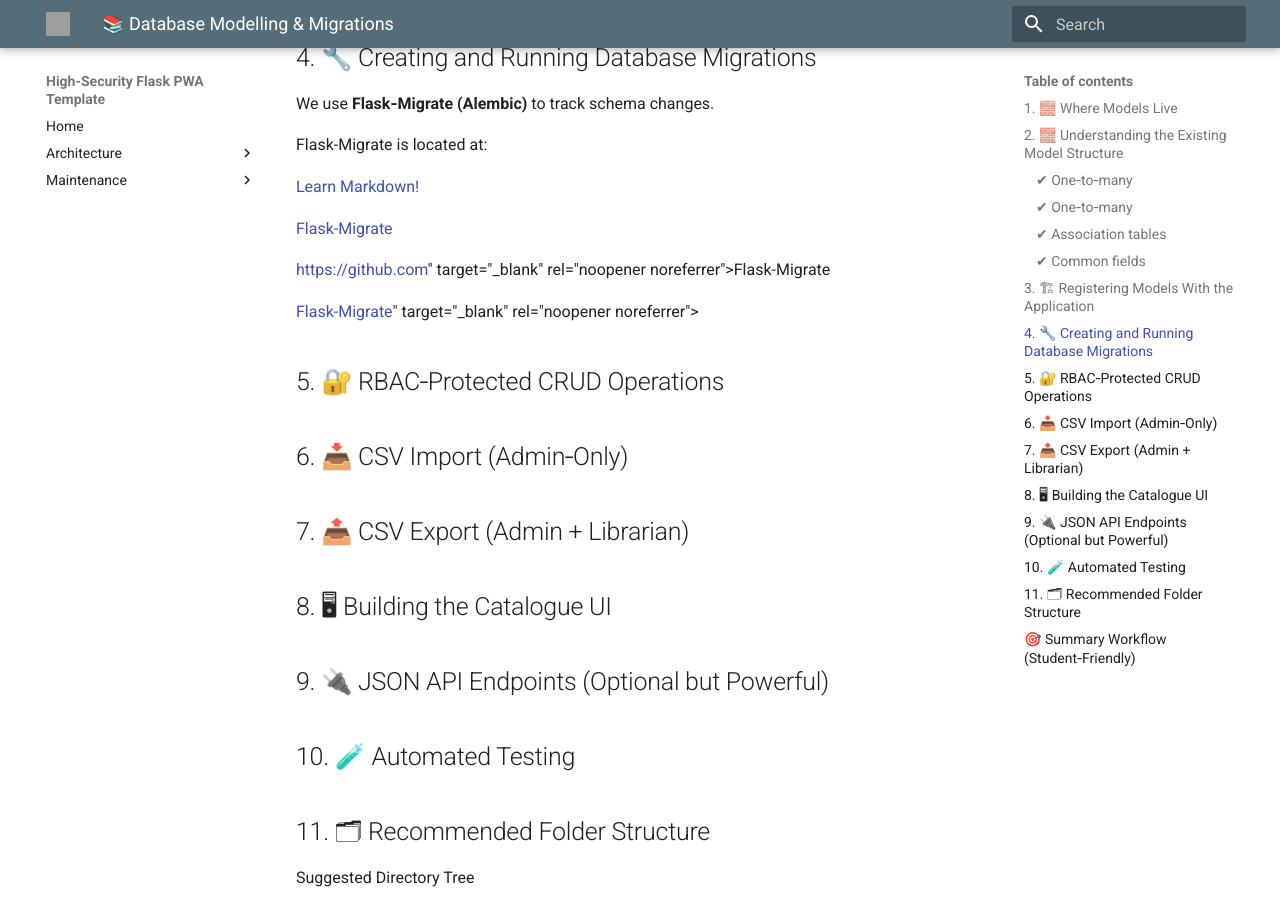
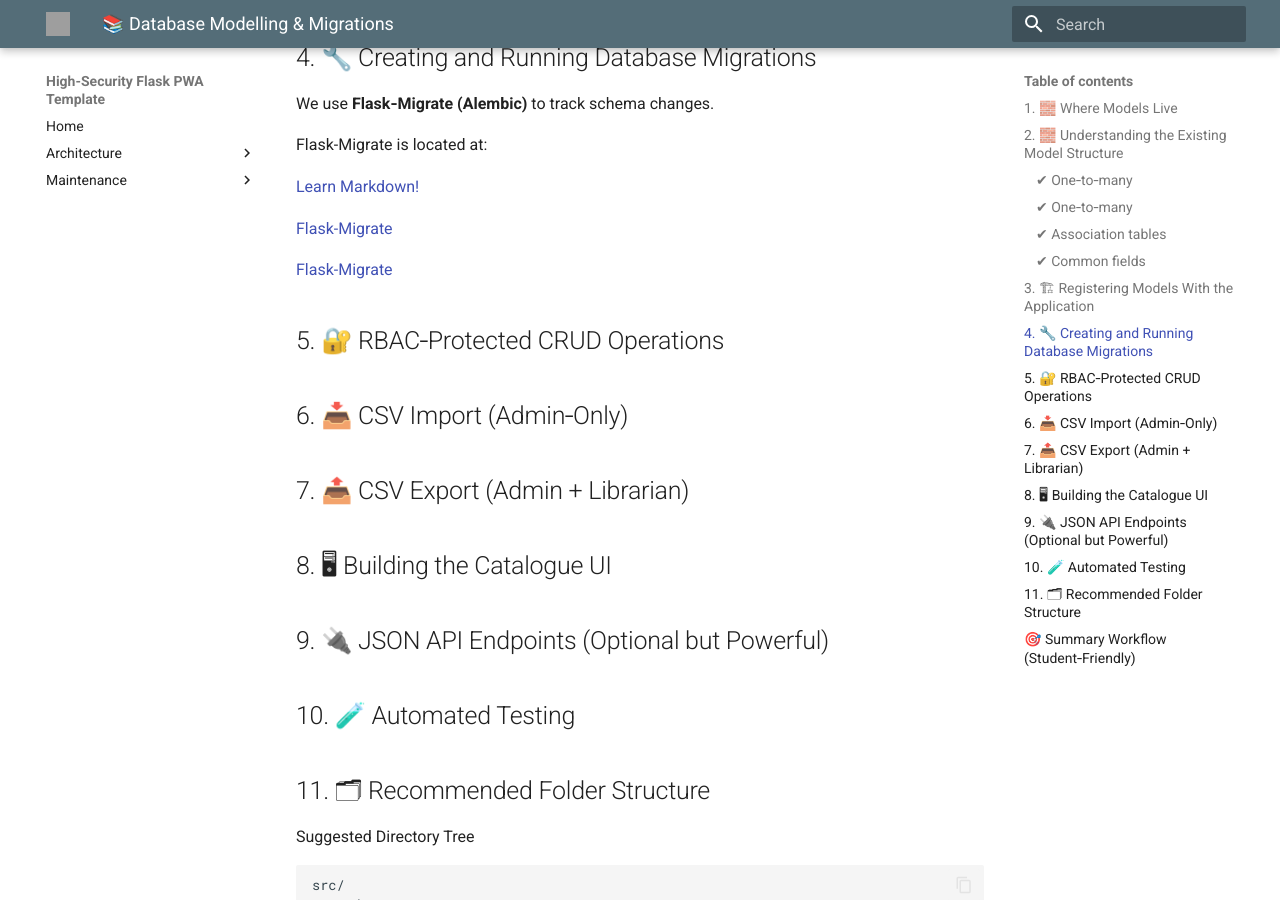
Before and after one commit to detnsw-sydtech/High-Security-Flask-PWA-Repo-Template, an MkDocs documentation site: the page built from docs/project/db_modelling.md, in a window 1280 px wide and 900 px high, scrolled down 2229 px. Built offline with MkDocs 1.6.1 and Material for MkDocs 9.7.7, drawn with Linux system fonts in a browser that asks for light colours; some of the changed lines change nothing that is shown; grey boxes are pictures that could not be loaded.

Commit message:
Update db_modelling.md

```diff
--- a/docs/project/db_modelling.md
+++ b/docs/project/db_modelling.md
@@ -92,9 +92,8 @@
 [Flask-Migrate](https://pypi.org/project/Flask-Migrate)
 
 
-<a href="[https://github.com](https://pypi.org/project/Flask-Migrate)" target="_blank" rel="noopener noreferrer">Flask-Migrate</a>
+<a href="https://pypi.org/project/Flask-Migrate" target="_blank" rel="noopener noreferrer">Flask-Migrate</a>
 
-<a href="[Flask-Migrate](https://pypi.org/project/Flask-Migrate)" target="_blank" rel="noopener noreferrer"></a>
 
 ## 5. 🔐 RBAC‑Protected CRUD Operations
 
```
